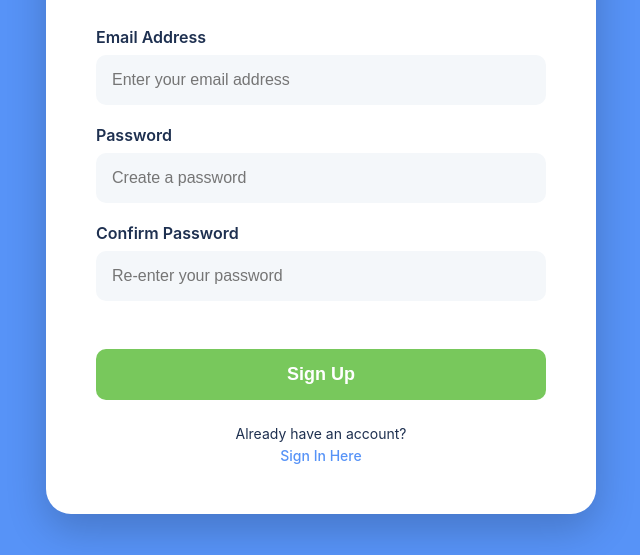
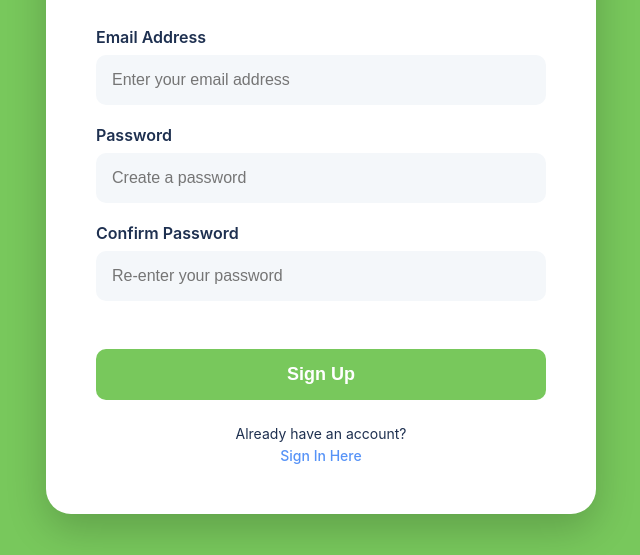
Before and after one commit to LogicVortex123/MedGuardian, a plain HTML site: page signup.html in a window 1280 px wide. Shown: the part 245-800 px from the top of the page, without its empty margins (319-959 px from the left). Drawn offline with Linux system fonts and the light colour scheme.

Commit message:
Changed background color

```diff
--- a/signup.html
+++ b/signup.html
@@ -21,7 +21,7 @@
             font-family: -apple-system, BlinkMacSystemFont, "Segoe UI", Roboto, Helvetica, Arial, sans-serif;
             margin: 0;
             padding: 0;
-            background-color: var(--color-primary-blue);
+            background-color: var(--color-pill-green);
             color: var(--color-text-dark);
             display: flex;
             flex-direction: column;
```
